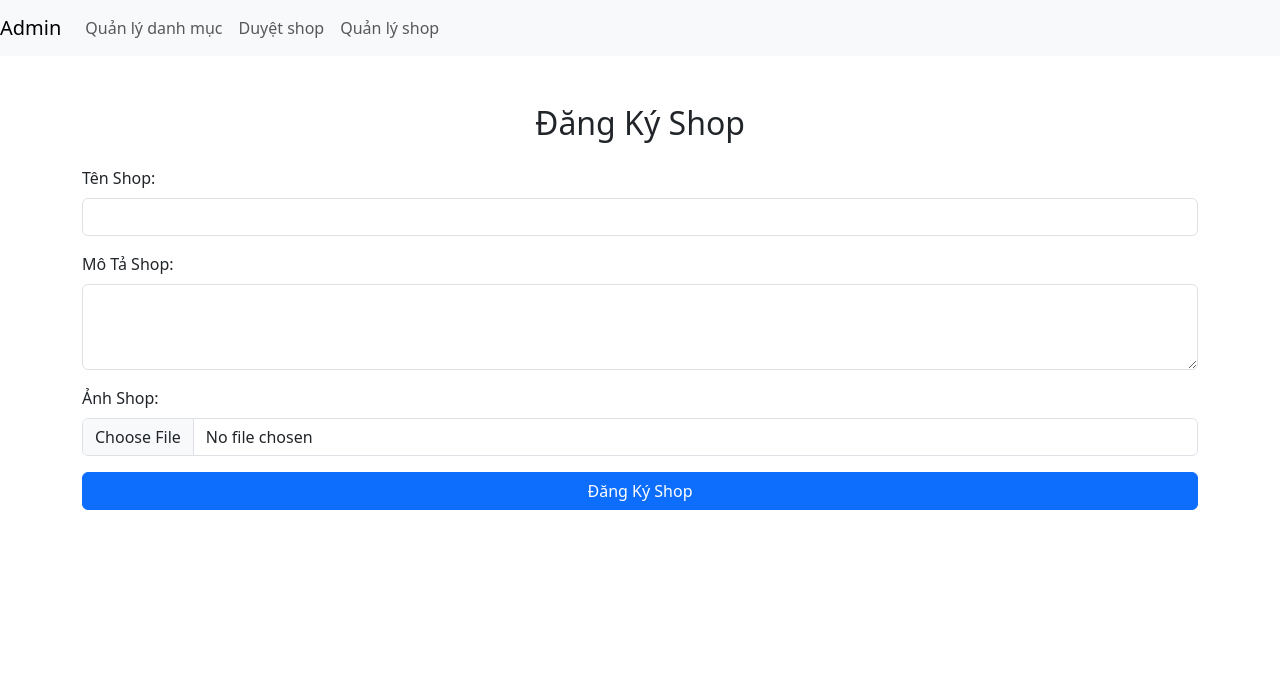
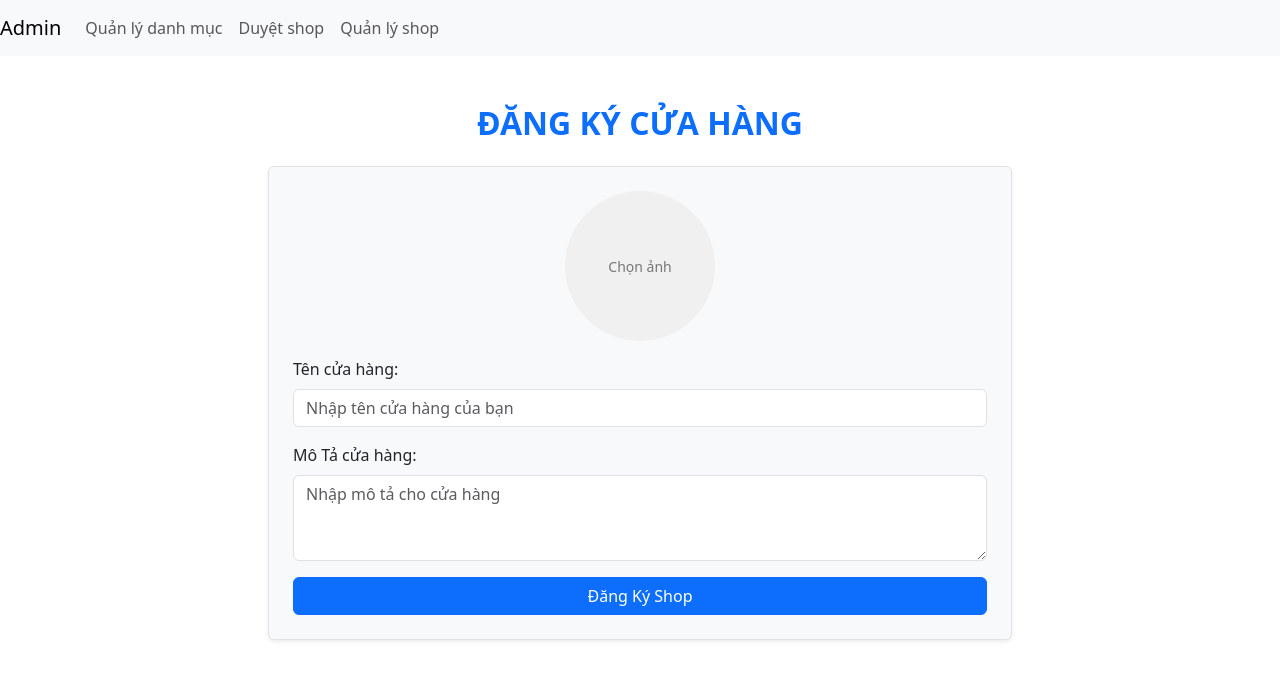
Before and after one commit to quangtt-pc06371/FE_DATN, a React (Create React App) app: page /shop-register in a window 1280 px wide. Shown: the top 680 px of the page. Built offline with nearby package versions, Linux system fonts and the light colour scheme.

Commit message:
update Shop

```diff
--- a/src/components/pages/admin/ShopManagement.js
+++ b/src/components/pages/admin/ShopManagement.js
@@ -1,10 +1,8 @@
 import React, { useState, useEffect } from 'react';
 import { Container, Row, Col, Form, Button, Table, Pagination, InputGroup } from 'react-bootstrap';
 import axios from 'axios';
-import { toast, ToastContainer } from 'react-toastify';
-import 'react-toastify/dist/ReactToastify.css';
+import Cookies from 'js-cookie';
 import Swal from 'sweetalert2';
-import './ShopManagement.css';
 import { useNavigate } from "react-router-dom";
 
 const ShopManagement = () => {
@@ -14,29 +12,44 @@ const ShopManagement = () => {
   const [shopRating, setShopRating] = useState('');
   const [selectedShop, setSelectedShop] = useState(null);
   const navigate = useNavigate();
+
   useEffect(() => {
     fetchApprovedShops();
   }, []);
 
-  const fetchApprovedShops = () => {
-    axios.get('http://localhost:8080/api/shops/approved')
-      .then(response => {
+  const fetchApprovedShops = async () => {
+    try {
+      const response = await axios.get('http://localhost:8080/api/shops/approved', {
+        headers: {
+          Authorization: `Bearer ${Cookies.get('token')}`,
+        },
+      });
       setShops(response.data);
-      })
-      .catch(error => {
-        console.error('Có lỗi xảy ra khi lấy danh sách shop đã được duyệt:', error);
-        toast.error('Không thể lấy danh sách shop đã được duyệt.');
-      });
+    } catch (error) {
+      console.error('Lỗi khi tải danh sách cửa hàng:', error);
+    }
   };
 
-  const handleUpdateShop = () => {
+  const handleUpdateShop = async () => {
     if (!selectedShop) {
-      toast.warning('Chưa chọn shop để sửa.');
+      Swal.fire('Chọn cửa hàng để sửa', '', 'warning');
       return;
     }
 
-    if (!shopName || !shopDescription) {
-      toast.warning('Tên shop và mô tả không được để trống.');
+    const token = Cookies.get('token');
+    if (!token) {
+      Swal.fire({
+        title: 'Yêu cầu đăng nhập',
+        text: 'Vui lòng đăng nhập để thực hiện thao tác này!',
+        icon: 'warning',
+        showCancelButton: true,
+        confirmButtonText: 'Đăng nhập',
+        cancelButtonText: 'Hủy',
+      }).then((result) => {
+        if (result.isConfirmed) {
+          navigate('/login');
+        }
+      });
       return;
     }
 
@@ -49,63 +62,64 @@ const ShopManagement = () => {
       shopData.shopRating = shopRating;
     }
 
-    axios.put(`http://localhost:8080/api/shops/${selectedShop.id}`, shopData)
-      .then(response => {
-        toast.success('Sửa shop thành công!');
+    try {
+      await axios.put(`http://localhost:8080/api/shops/${selectedShop.id}`,
+        shopData,
+        { headers: { Authorization: `Bearer ${token}` } }
+      );
+      Swal.fire('Sửa cửa hàng thành công!', '', 'success');
       fetchApprovedShops();
       setSelectedShop(null);
       setShopName('');
       setShopDescription('');
       setShopRating('');
-      })
-      .catch(error => {
-        console.error('Có lỗi xảy ra khi sửa shop:', error);
-        const isConfirmed = window.confirm("Vui lòng đăng nhập để thực hiện thao tác này !");
-        if (!isConfirmed) {
-            return; // Dừng thực hiện nếu người dùng không xác nhận
+    } catch (error) {
+      console.error('Lỗi khi sửa cửa hàng:', error);
     }
-        try {
-          navigate("/login");
-        } catch (error) {
-            console.error("Có lỗi xảy ra", error);
+  };
+
+  const handleDeleteShop = async (shopId) => {
+    if (!selectedShop) {
+      Swal.fire('Chọn cửa hàng để xóa', '', 'warning');
+      return;
+    }
+    const token = Cookies.get('token');
+    if (!token) {
+      Swal.fire({
+        title: 'Yêu cầu đăng nhập',
+        text: 'Vui lòng đăng nhập để thực hiện thao tác này!',
+        icon: 'warning',
+        showCancelButton: true,
+        confirmButtonText: 'Đăng nhập',
+        cancelButtonText: 'Hủy',
+      }).then((result) => {
+        if (result.isConfirmed) {
+          navigate('/login');
         }
       });
-  };
-
-  const handleDeleteShop = (shopId) => {
-    if (!shopId) {
-      toast.warning('Chưa chọn shop để xóa.');
       return;
     }
 
     Swal.fire({
       title: 'Bạn có chắc chắn?',
-      text: 'Bạn sẽ không thể khôi phục shop này!',
+      text: 'Bạn sẽ không thể khôi phục cửa hàng này!',
       icon: 'warning',
       showCancelButton: true,
-      confirmButtonColor: '#3085d6',
-      cancelButtonColor: '#d33',
       confirmButtonText: 'Xóa',
-      cancelButtonText: 'Hủy'
-    }).then((result) => {
+      cancelButtonText: 'Hủy',
+    }).then(async (result) => {
       if (result.isConfirmed) {
-        axios.delete(`http://localhost:8080/api/shops/${shopId}`)
-          .then(response => {
-            Swal.fire('Đã xóa!', 'Shop đã được xóa thành công.', 'success');
+        try {
+          await axios.delete(`http://localhost:8080/api/shops/${shopId}`, {
+            headers: {
+              Authorization: `Bearer ${token}`,
+            },
+          });
+          Swal.fire('Xóa thành công!', '', 'success');
           fetchApprovedShops();
-          })
-          .catch(error => {
-            console.error('Có lỗi xảy ra khi sửa shop:', error);
-              const isConfirmed = window.confirm("Vui lòng đăng nhập để thực hiện thao tác này !");
-              if (!isConfirmed) {
-                  return; // Dừng thực hiện nếu người dùng không xác nhận
+        } catch (error) {
+          console.error('Lỗi khi xóa cửa hàng:', error);
         }
-              try {
-                navigate("/login");
-              } catch (error) {
-                  console.error("Có lỗi xảy ra", error);
-              }
-          });
       }
     });
   };
@@ -121,16 +135,15 @@ const ShopManagement = () => {
     <>
       <div className="full-screen-background"></div>
       <Container className="content-overlay">
-        <ToastContainer />
         <h2 className="text-center my-4 fw-bold text-primary animated-title">QUẢN LÝ SHOP</h2>
         <Row>
           <Col md={4}>
             <Form className="border p-4 rounded shadow-sm bg-light">
               <Form.Group controlId="formShopName" className="mb-3">
-                <Form.Label>Tên shop:</Form.Label>
+                <Form.Label>Tên cửa hàng:</Form.Label>
                 <Form.Control
                   type="text"
-                  placeholder="Nhập tên shop"
+                  placeholder="Nhập tên cửa hàng"
                   value={shopName}
                   onChange={(e) => setShopName(e.target.value)}
                 />
@@ -165,8 +178,9 @@ const ShopManagement = () => {
             </Form>
           </Col>
           <Col md={8}>
+            <div className="border p-2 rounded shadow-sm bg-light">
             <Row className="mb-3">
-              <InputGroup className="mb-3">
+              <InputGroup className="">
                 <Form.Control placeholder="Tìm theo tên cửa hàng" />
                 <Button variant="outline-primary">Tìm kiếm</Button>
               </InputGroup>
@@ -193,7 +207,7 @@ const ShopManagement = () => {
                       <img
                         src={`http://localhost:8080/api/shops/images/${shop.shopImage}`}
                         alt={shop.shopName}
-                        style={{ width: '100px', height: 'auto' }}
+                        style={{ width: '91.5px', height: 'auto' }}
                       />
                     </td>
                     <td>{shop.shopDescription}</td>
@@ -211,6 +225,7 @@ const ShopManagement = () => {
                 )}
               </tbody>
             </Table>
+            </div>
             <div className="d-flex justify-content-center mt-3">
               <Pagination>
                 <Pagination.First />
--- a/src/components/pages/user/ShopRegistration.js
+++ b/src/components/pages/user/ShopRegistration.js
@@ -2,88 +2,158 @@ import React, { useState } from "react";
 import { useNavigate } from "react-router-dom";
 import axios from 'axios';
 import { useCookies } from "react-cookie";
+import Swal from "sweetalert2";
 
 const ShopRegistration = () => {
   const [shopName, setShopName] = useState("");
   const [shopDescription, setShopDescription] = useState("");
   const [shopImage, setShopImage] = useState(null);
-  const [cookies] = useCookies(['token']); // Lấy token từ cookie
-  const [successMessage, setSuccessMessage] = useState(""); // Trạng thái thông báo thành công
+  const [previewUrl, setPreviewUrl] = useState("");
+  const [errors, setErrors] = useState({}); // Trạng thái lưu lỗi
+  const [cookies] = useCookies(['token']);
   const navigate = useNavigate();
 
   const handleImageChange = (e) => {
-    setShopImage(e.target.files[0]);
+    const file = e.target.files[0];
+    setShopImage(file);
+    setPreviewUrl(URL.createObjectURL(file));
   };
 
   const handleSubmit = async (e) => {
     e.preventDefault();
-    setSuccessMessage(""); // Reset thông báo thành công mỗi lần gửi
+
+    // Kiểm tra các trường và thiết lập thông báo lỗi
+    const newErrors = {};
+    if (!shopName) newErrors.shopName = "Vui lòng nhập tên cửa hàng.";
+    if (!shopDescription) newErrors.shopDescription = "Vui lòng nhập mô tả cho cửa hàng.";
+    if (!shopImage) newErrors.shopImage = "Vui lòng chọn ảnh cho cửa hàng.";
+    setErrors(newErrors);
+
+    // Nếu có lỗi, dừng quá trình gửi form
+    if (Object.keys(newErrors).length > 0) return;
 
     const formData = new FormData();
     formData.append("shopName", shopName);
     formData.append("shopDescription", shopDescription);
-
     if (shopImage) {
       formData.append("shopImage", shopImage);
     }
 
-    const token = cookies.token; // Lấy token từ cookie
+    const token = cookies.token;
     if (!token) {
-        console.error("Token is missing");
-        alert("Vui lòng đăng nhập để tiếp tục.");
-        return; // Dừng việc gửi yêu cầu nếu không có token
+      Swal.fire({
+        icon: 'warning',
+        title: 'Chưa đăng nhập',
+        text: 'Vui lòng đăng nhập để tiếp tục.',
+        showCancelButton: true,
+        confirmButtonText: 'Đăng nhập',
+        cancelButtonText: 'Hủy',
+      }).then((result) => {
+        if (result.isConfirmed) {
+          navigate("/login");
+        }
+      });
+      return;
     }
 
     try {
-        const response = await axios.post("http://localhost:8080/api/shops/register", formData, {
+      await axios.post("http://localhost:8080/api/shops/register", formData, {
         headers: {
           "Content-Type": "multipart/form-data",
-                "Authorization": `Bearer ${token}` // Thêm Authorization header với token
+          "Authorization": `Bearer ${token}`
         }
       });
-        console.log("Shop created successfully:", response.data);
-        setSuccessMessage("Shop đã được đăng ký thành công!"); // Cập nhật thông báo thành công
-        // Reset form sau khi thành công
+
+      Swal.fire({
+        icon: 'success',
+        title: 'Đăng ký thành công',
+        text: 'Cửa hàng đã được đăng ký, vui lòng chờ xét duyệt!',
+      });
+
       setShopName("");
       setShopDescription("");
       setShopImage(null);
+      setPreviewUrl("");
+      setErrors({});
     } catch (error) {
-        console.error("Error creating shop:", error.response?.data || error.message);
-        alert("Lỗi khi tạo shop: " + (error.response?.data?.error || "Vui lòng kiểm tra lại thông tin."));
+      Swal.fire({
+        icon: 'error',
+        title: 'Lỗi',
+        text: error.response?.data?.error || "Vui lòng kiểm tra lại thông tin.",
+      });
     }
   };
 
   return (
     <div className="container mt-5">
-      <h2 className="text-center">Đăng Ký Shop</h2>
-      {successMessage && <div className="alert alert-success">{successMessage}</div>} {/* Hiển thị thông báo thành công */}
-      <form onSubmit={handleSubmit} className="mt-4">
+      <div className="col-md-8 mx-auto">
+        <h2 className="text-center my-4 fw-bold text-primary animated-title">ĐĂNG KÝ CỬA HÀNG</h2>
+        <form onSubmit={handleSubmit} className="border p-4 rounded shadow-sm bg-light">
+          <div className="mb-3 text-center">
+            <div
+              className="image-preview"
+              onClick={() => document.getElementById("fileInput").click()}
+              style={{
+                width: "150px",
+                height: "150px",
+                borderRadius: "50%",
+                backgroundColor: "#f0f0f0",
+                backgroundImage: `url(${previewUrl})`,
+                backgroundSize: "cover",
+                backgroundPosition: "center",
+                cursor: "pointer",
+                margin: "0 auto",
+              }}
+            >
+              {!previewUrl && (
+                <div
+                  style={{
+                    width: "100%",
+                    height: "100%",
+                    display: "flex",
+                    alignItems: "center",
+                    justifyContent: "center",
+                    color: "#777",
+                    fontSize: "14px",
+                  }}
+                >
+                  Chọn ảnh
+                </div>
+              )}
+            </div>
+            <input
+              type="file"
+              id="fileInput"
+              style={{ display: "none" }}
+              onChange={handleImageChange}
+            />
+            {errors.shopImage && <div className="text-danger mt-2">{errors.shopImage}</div>}
+          </div>
           <div className="mb-3">
-          <label className="form-label">Tên Shop:</label>
+            <label className="form-label">Tên cửa hàng:</label>
             <input
               type="text"
+              placeholder="Nhập tên cửa hàng của bạn"
               className="form-control"
               value={shopName}
               onChange={(e) => setShopName(e.target.value)}
-            required
             />
+            {errors.shopName && <div className="text-danger mt-1">{errors.shopName}</div>}
           </div>
           <div className="mb-3">
-          <label className="form-label">Mô Tả Shop:</label>
+            <label className="form-label">Mô Tả cửa hàng:</label>
             <textarea
+              placeholder="Nhập mô tả cho cửa hàng"
               className="form-control"
               rows="3"
               value={shopDescription}
               onChange={(e) => setShopDescription(e.target.value)}
-            required
             />
-        </div>
-        <div className="mb-3">
-          <label className="form-label">Ảnh Shop:</label>
-          <input type="file" className="form-control" onChange={handleImageChange} required />
+            {errors.shopDescription && <div className="text-danger mt-1">{errors.shopDescription}</div>}
           </div>
           <button type="submit" className="btn btn-primary w-100">Đăng Ký Shop</button>
         </form>
+      </div>
     </div>
   );
 };
```
Also changed, not shown: src/components/pages/admin/ShopApproval.js (+65 -52 lines). Lines whose indentation alone changed are shown as unchanged.
